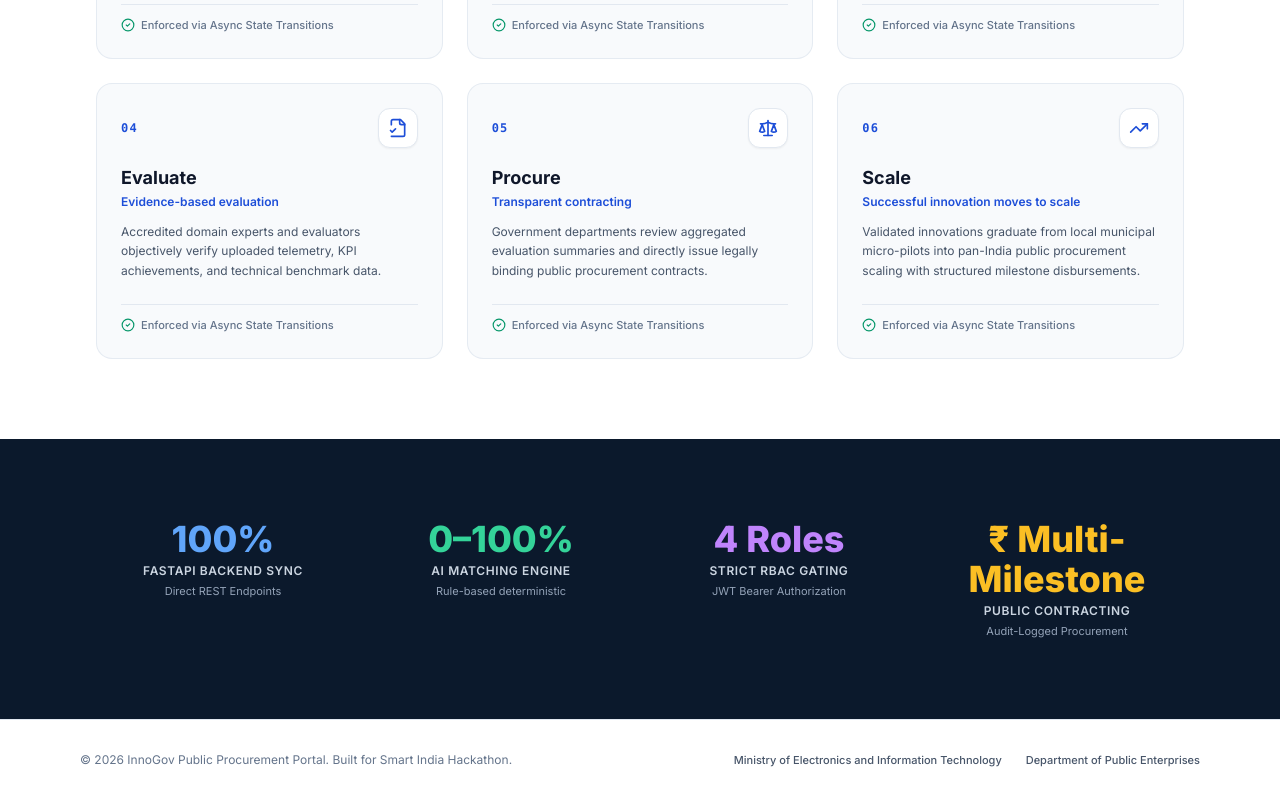
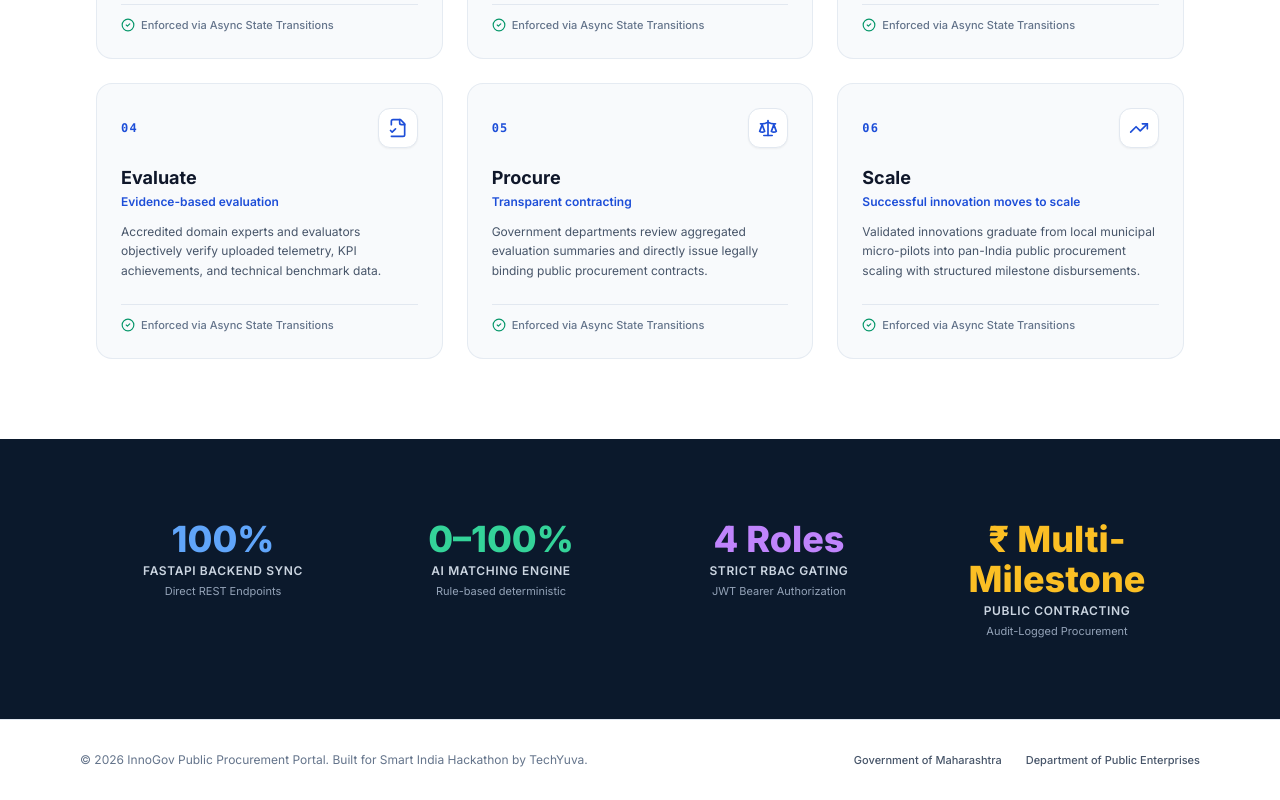
Before and after one commit to Hussain053/Inno_Gov_Prototype, a React (Vite) app in the folder frontend/: page / in a window 1280 px wide. Shown: the part 1387-2187 px from the top of the page. Built offline with nearby package versions, Linux system fonts and the light colour scheme; no server answers.

Commit message:
Added govt

```diff
--- a/frontend/src/pages/landing/LandingPage.tsx
+++ b/frontend/src/pages/landing/LandingPage.tsx
@@ -309,9 +309,9 @@ export const LandingPage: React.FC = () => {
       {/* Footer */}
       <footer className="mt-auto py-8 bg-white border-t border-slate-200 text-slate-500 text-xs text-center">
         <div className="max-w-6xl mx-auto px-4 flex flex-col sm:flex-row items-center justify-between gap-4">
-          <p>© 2026 InnoGov Public Procurement Portal. Built for Smart India Hackathon.</p>
+          <p>© 2026 InnoGov Public Procurement Portal. Built for Smart India Hackathon by TechYuva.</p>
           <div className="flex items-center gap-6 text-[11px] font-medium text-slate-600">
-            <span>Ministry of Electronics and Information Technology</span>
+            <span>Government of Maharashtra</span>
             <span>Department of Public Enterprises</span>
           </div>
         </div>
```
